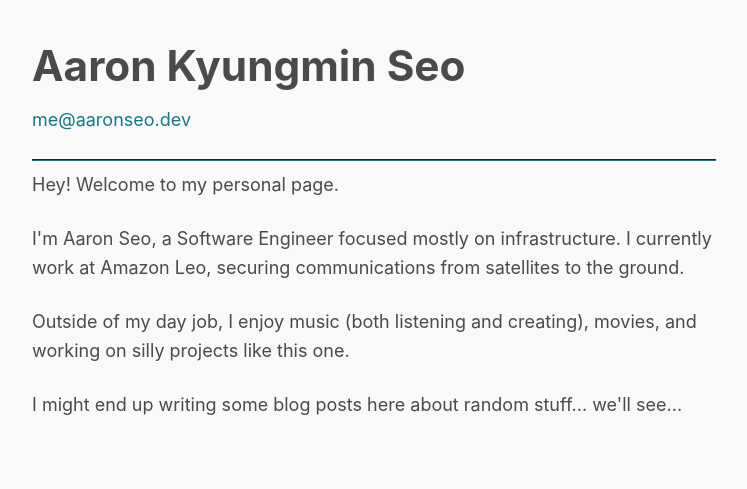
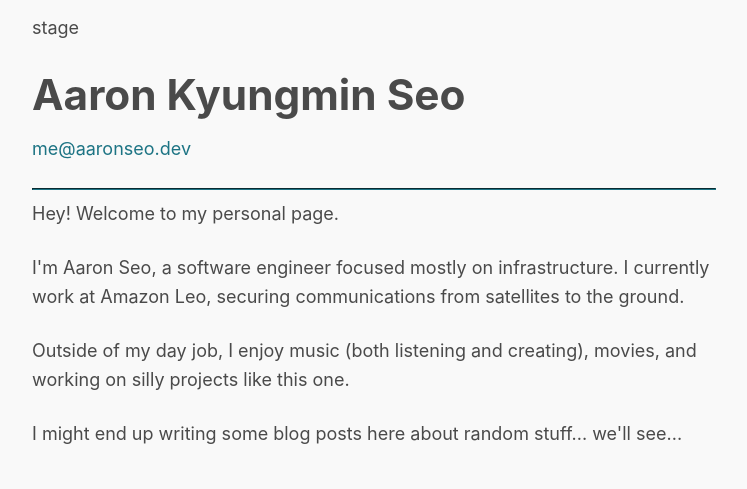
Before and after one commit to aaron-seo/aaronseodev, a plain HTML site: page page/index.html in a window 1280 px wide. Shown: the whole page, without its empty margins (266-1013 px from the left). Drawn offline with Linux system fonts and the light colour scheme.

Commit message:
test: quick change to test stage deploy

```diff
--- a/page/index.html
+++ b/page/index.html
@@ -34,6 +34,7 @@
 </head>
 
 <body>
+<p>stage</p>
 
 <h1>Aaron Kyungmin Seo</h1>
 
@@ -43,7 +44,7 @@
 
 <p>Hey! Welcome to my personal page.</p>
 
-<p>I'm Aaron Seo, a Software Engineer focused mostly on infrastructure. I currently work at Amazon Leo, securing communications from satellites to the ground.</p>
+<p>I'm Aaron Seo, a software engineer focused mostly on infrastructure. I currently work at Amazon Leo, securing communications from satellites to the ground.</p>
 
 <p>Outside of my day job, I enjoy music (both listening and creating), movies, and working on silly projects like this one.</p>
 
```
